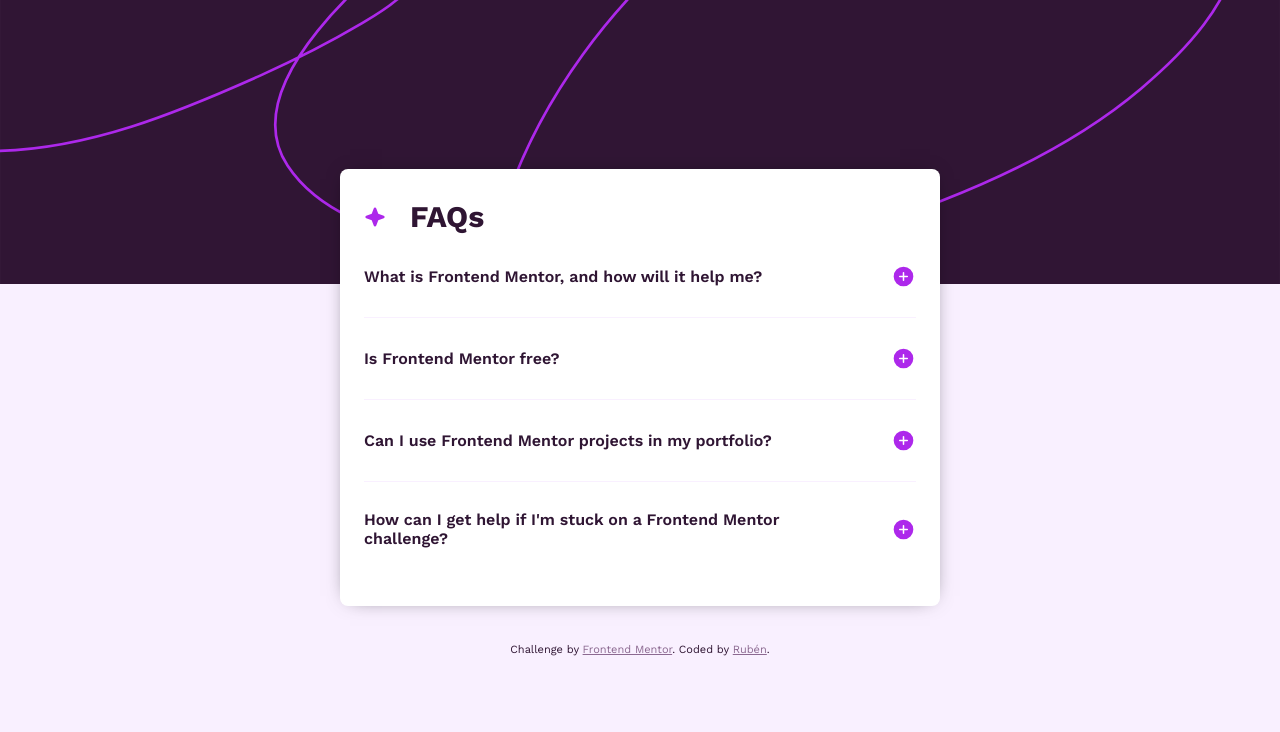
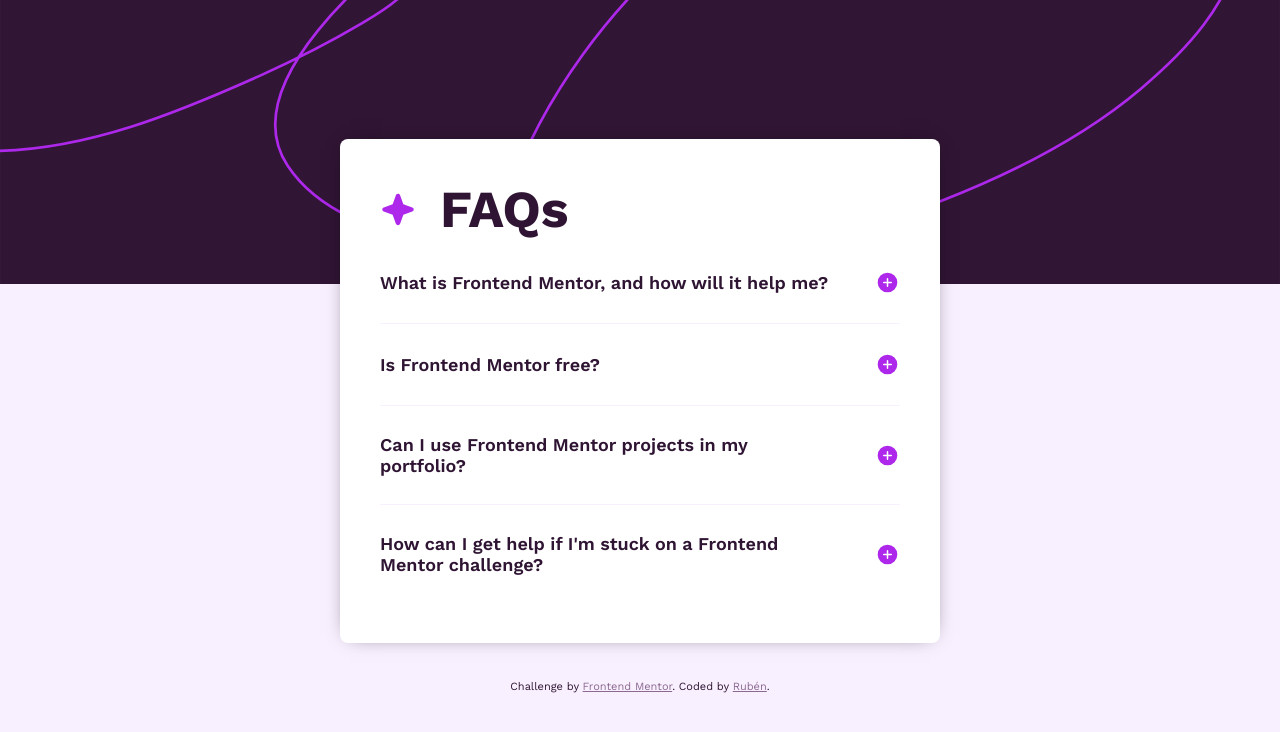
Before and after one commit to Rubendvb/faq-accordion-main, a website built with Vite: page index.html in a window 1280 px wide. Built offline with nearby package versions, Linux system fonts and the light colour scheme.

Commit message:
fix sizes desktop

```diff
--- a/src/css/style.css
+++ b/src/css/style.css
@@ -42,11 +42,12 @@
   @media only screen and (min-width: 600px) {
     max-width: 600px;
     position: relative;
-    top: -115px;
+    top: -145px;
     margin: 0 auto;
     -webkit-box-shadow: 0px 0px 20px -10px rgba(0, 0, 0, 0.75);
     -moz-box-shadow: 0px 0px 20px -10px rgba(0, 0, 0, 0.75);
     box-shadow: 0px 0px 20px -10px rgba(0, 0, 0, 0.75);
+    padding: 40px 40px;
   }
 
   .main__div {
@@ -57,12 +58,20 @@
 
     img {
       width: 22px;
+
+      @media only screen and (min-width: 600px) {
+        width: 36px;
+      }
     }
 
     h1 {
       font-size: 1.875rem;
       font-weight: 700;
       color: var(--Dark-purple);
+
+      @media only screen and (min-width: 600px) {
+        font-size: 3.25rem;
+      }
     }
   }
 
@@ -97,6 +106,10 @@
           color: var(--Grayish-purple);
         }
 
+        @media only screen and (min-width: 600px) {
+          font-size: 1.125rem;
+        }
+
         img {
           min-width: 25px;
           height: 25px;
@@ -113,6 +126,10 @@
       max-height: 0;
       overflow: hidden;
       transition: max-height 0.2s ease-out, margin 0.2s ease-out;
+
+      @media only screen and (min-width: 600px) {
+        font-size: 1rem;
+      }
     }
   }
 }
```
